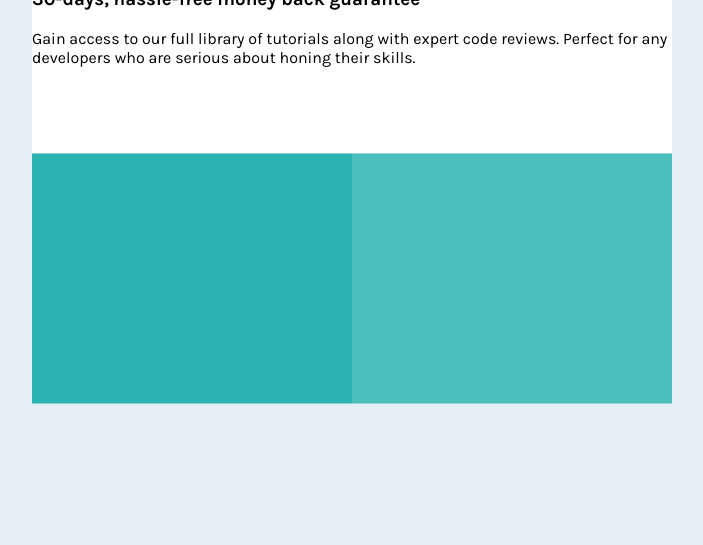
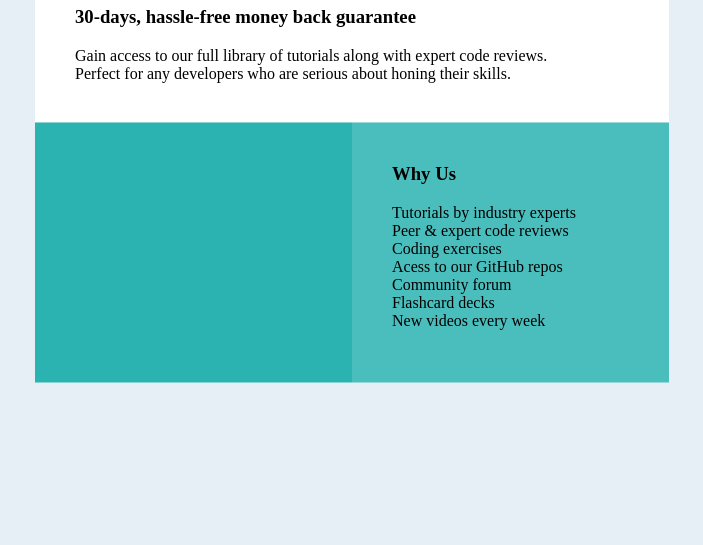
Before and after one commit to KaioDelmondes/FrontWeb, a plain HTML site: page Iniciante/single-price-grid-component-master/index.html in a window 1280 px wide. Shown: the part 255-800 px from the top of the page, without its empty margins (288-991 px from the left). Drawn offline with Linux system fonts and the light colour scheme.

Commit message:
Reestruturação do HTML. Reorganização do CSS.

```diff
--- a/Iniciante/single-price-grid-component-master/index.html
+++ b/Iniciante/single-price-grid-component-master/index.html
@@ -18,21 +18,39 @@
   </style>
 </head>
 <body>
-  <main>
-    <div class="main-card">
-      <div class="top-card">
-        <div class="content">
-          <h1>Join Our Community</h1>
+  <div class="main-card">
+
+    <div class="top-card">
+      <div class="content">
+        <h1>Join Our Community</h1>
           <h3>30-days, hassle-free money back guarantee</h3>
           <p>
-            Gain access to our full library of tutorials along with expert code reviews.
-            Perfect for any developers who are serious about honing their skills.
+            Gain access to our full library of tutorials along with expert code reviews.<br>
+            Perfect for any developers who are serious about honing their skills.<br>
           </p>
-        </div>
       </div>
-      <div class="sub-card" style="background-color: #2BB3B1;"></div>
-      <div class="sub-card" style="background-color: #4ABEBD;"></div>
     </div>
-  </main>
+
+    <div class="bottom-card" style="background-color: #2BB3B1;">
+      <div class="content">
+      </div>
+    </div>
+
+    <div class="bottom-card" style="background-color: #4ABEBD;">
+      <div class="content">
+        <h3>Why Us</h3>
+        <p class="content">
+          Tutorials by industry experts<br>
+          Peer & expert code reviews<br>
+          Coding exercises<br>
+          Acess to our GitHub repos<br>
+          Community forum<br>
+          Flashcard decks<br>
+          New videos every week<br>
+        </p>
+      </div>
+    </div>
+
+  </div>
 </body>
 </html>
--- a/Iniciante/single-price-grid-component-master/style.css
+++ b/Iniciante/single-price-grid-component-master/style.css
@@ -5,6 +5,52 @@ body{
 }
 
 .main-card{ /**centralizar**/
+    padding: 0px;
+    margin: 0px;
+    position: absolute;
+    top: 50%;
+    left: 50%;
+    transform: translate(-50%, -50%);
+}
+
+.top-card{
+    padding: 40px;
+    width: 554px;
+    height: 135px;
+    background-color: #fff;
+}
+
+.content{
+    width: 100%;
+    height: 100%;
+    padding: 0px;
+    margin: 0px;
+}
+
+.bottom-card{
+    margin: 0px;
+    padding: 40px;
+    height: 180px;
+    width: 237px;
+    display: block;
+    float: left;
+}
+
+h3, h1{
+    margin-top: 0px;
+}
+
+/**
+font-family: 'Karla', sans-serif;
+
+.top-card-content{
+    padding: 0px;
+    margin: 0px;
+    width: 560px;
+    font-family: 'Karla', sans-serif;
+}
+
+.main-card{
     padding: 0px;
     box-shadow: 3px;
     height: 475px;
@@ -14,19 +60,4 @@ body{
     left: 50%;
     transform: translate(-50%, -50%);
 }
-
-.top-card{
-    font-family: 'Karla', sans-serif;
-    background-color: #fff;
-    height: 225px;
-    width: 640px;
-}
-
-.sub-card{
-    margin: 0px;
-    padding: 0px;
-    height: 250px;
-    width: 320px;
-    display: block;
-    float: left;
-}
+/**
```
